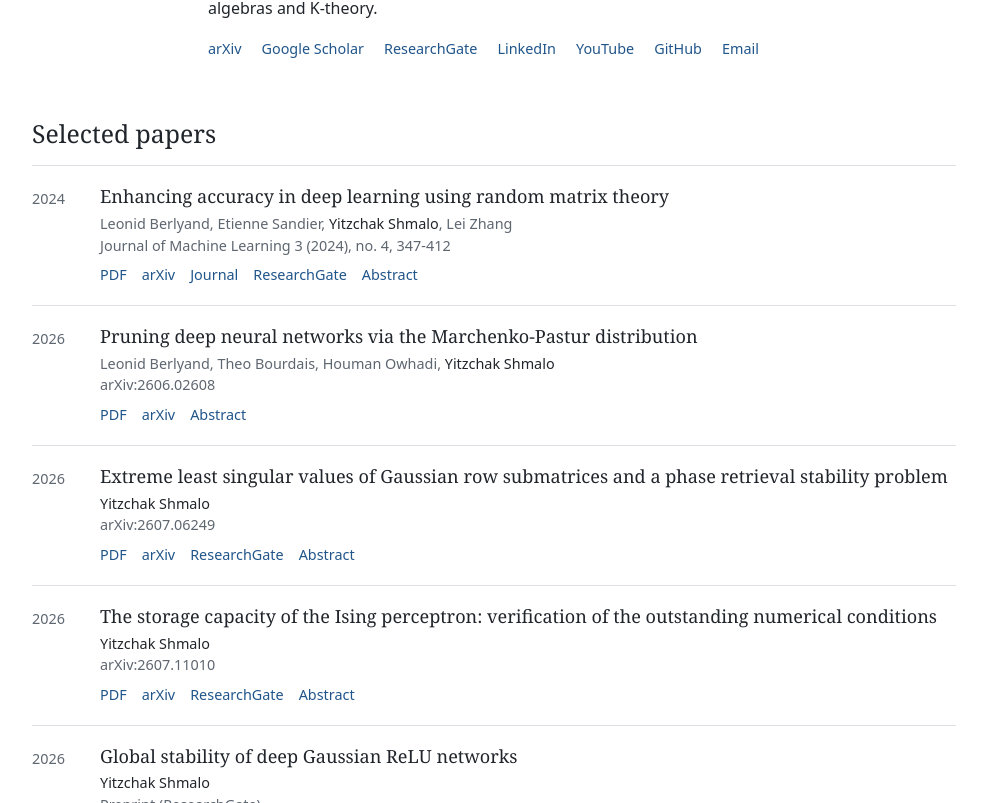
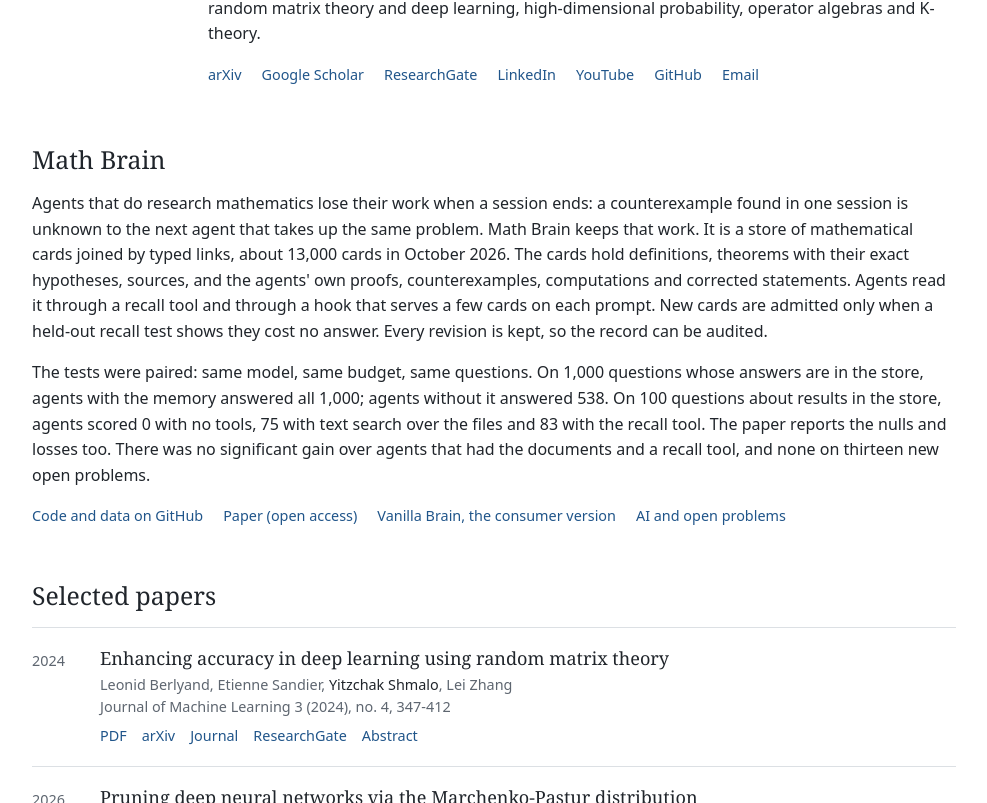
Before and after one commit to yspennstate/yspennstate.github.io, a plain HTML site: page index.html in a window 1280 px wide. Shown: the part 272-1075 px from the top of the page, without its empty margins (146-1133 px from the left). Drawn offline with Linux system fonts and the light colour scheme.

Commit message:
Put Math Brain first on the home page
Co-Authored-By: Claude Opus 5.5 <noreply@anthropic.com>

```diff
--- a/index.html
+++ b/index.html
@@ -4,9 +4,9 @@
 <meta charset="utf-8"/>
 <meta content="width=device-width, initial-scale=1" name="viewport"/>
 <title>Yitzchak Shmalo</title>
-<meta content="Yitzchak Shmalo, mathematician at the Einstein Institute of Mathematics, Hebrew University of Jerusalem. Random matrix theory, deep learning, operator algebras and K-theory, and AI for open problems." name="description"/>
+<meta content="Yitzchak Shmalo, mathematician at the Einstein Institute of Mathematics, Hebrew University of Jerusalem. Developer of Math Brain, a shared, auditable memory for AI agents doing mathematical research. Random matrix theory, deep learning and probability." name="description"/>
 <meta content="Yitzchak Shmalo" property="og:title"/>
-<meta content="Random matrices, deep learning, operator algebras, and AI that does mathematics." property="og:description"/>
+<meta content="Math Brain: shared, auditable memory for AI agents doing mathematics. Random matrices and deep learning." property="og:description"/>
 <meta content="assets/portrait_square.jpg" property="og:image"/>
 
 <link crossorigin="" href="https://fonts.gstatic.com" rel="preconnect"/>
@@ -32,7 +32,7 @@
   <img class="headshot" src="assets/portrait.jpg" alt="Yitzchak Shmalo" width="144" height="144">
   <div><h1>Yitzchak Shmalo</h1>
   <p class="position">Postdoctoral researcher<br>Einstein Institute of Mathematics, Hebrew University of Jerusalem</p>
-  <p>I work on random matrix theory and deep learning, high-dimensional probability, operator algebras and K-theory.</p>
+  <p>I build Math Brain, a shared memory for AI agents that do mathematical research. I also work on random matrix theory and deep learning, high-dimensional probability, operator algebras and K-theory.</p>
   <ul class="links">
 <li><a href="https://arxiv.org/search/?searchtype=author&amp;query=Shmalo%2C+Yitzchak" rel="noopener" target="_blank">arXiv</a></li>
 <li><a href="https://scholar.google.com/citations?user=wV2TqwsAAAAJ" rel="noopener" target="_blank">Google Scholar</a></li>
@@ -43,6 +43,17 @@
 <li><a href="mailto:Yitzchak.Shmalo@mail.huji.ac.il">Email</a></li>
 </ul></div>
 </header>
+<section class="section wrap" id="math-brain">
+  <h2>Math Brain</h2>
+  <p>Agents that do research mathematics lose their work when a session ends: a counterexample found in one session is unknown to the next agent that takes up the same problem. Math Brain keeps that work. It is a store of mathematical cards joined by typed links, about 13,000 cards in October 2026. The cards hold definitions, theorems with their exact hypotheses, sources, and the agents' own proofs, counterexamples, computations and corrected statements. Agents read it through a recall tool and through a hook that serves a few cards on each prompt. New cards are admitted only when a held-out recall test shows they cost no answer. Every revision is kept, so the record can be audited.</p>
+  <p>The tests were paired: same model, same budget, same questions. On 1,000 questions whose answers are in the store, agents with the memory answered all 1,000; agents without it answered 538. On 100 questions about results in the store, agents scored 0 with no tools, 75 with text search over the files and 83 with the recall tool. The paper reports the nulls and losses too. There was no significant gain over agents that had the documents and a recall tool, and none on thirteen new open problems.</p>
+  <ul class="links">
+<li><a href="https://github.com/yspennstate/math-brain-public" rel="noopener" target="_blank">Code and data on GitHub</a></li>
+<li><a href="https://github.com/yspennstate/math-brain-public/tree/main/papers/math-brain-2026-10-24" rel="noopener" target="_blank">Paper (open access)</a></li>
+<li><a href="https://vanillabrain.ai" rel="noopener" target="_blank">Vanilla Brain, the consumer version</a></li>
+<li><a href="ai.html">AI and open problems</a></li>
+</ul>
+</section>
 <section class="section wrap">
   <h2>Selected papers</h2>
   <div id="featured" data-ids="2310.03165,2606.02608,2607.06249,2607.11010,relu-stability,1805.10629"></div>
@@ -50,7 +61,7 @@
 </section>
 <section class="section wrap" id="current">
   <h2>Current projects</h2>
-  <p>I’m developing a persistent memory system for <a href="ai.html">AI-assisted mathematical research</a> and recording <a href="videos.html">lectures on my papers</a>.</p>
+  <p>I’m extending <a href="#math-brain">Math Brain</a> from memory to agency, so that agents can choose subproblems, keep a record of their failures and revise their plans over long campaigns. I’m also recording <a href="videos.html">lectures on my papers</a>.</p>
 </section>
 <section class="section wrap" id="about">
   <h2>Background</h2>
```
